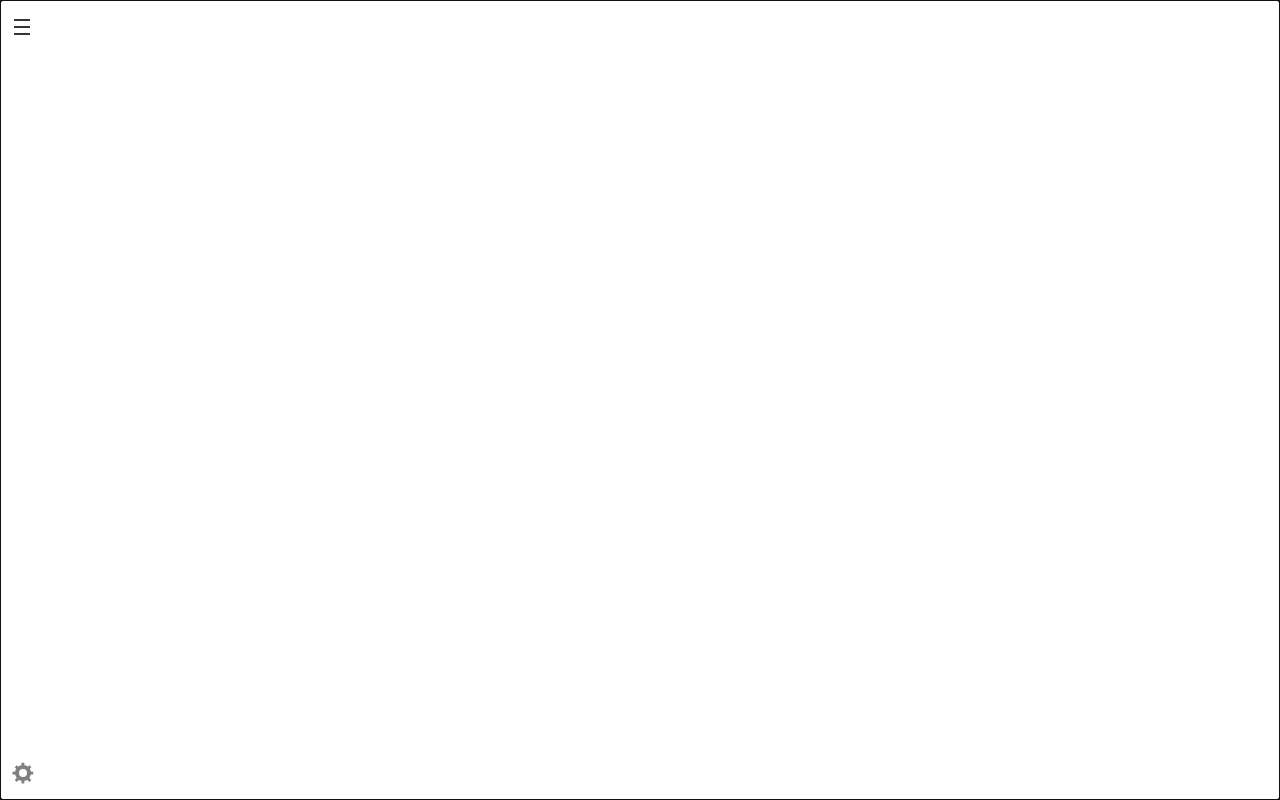
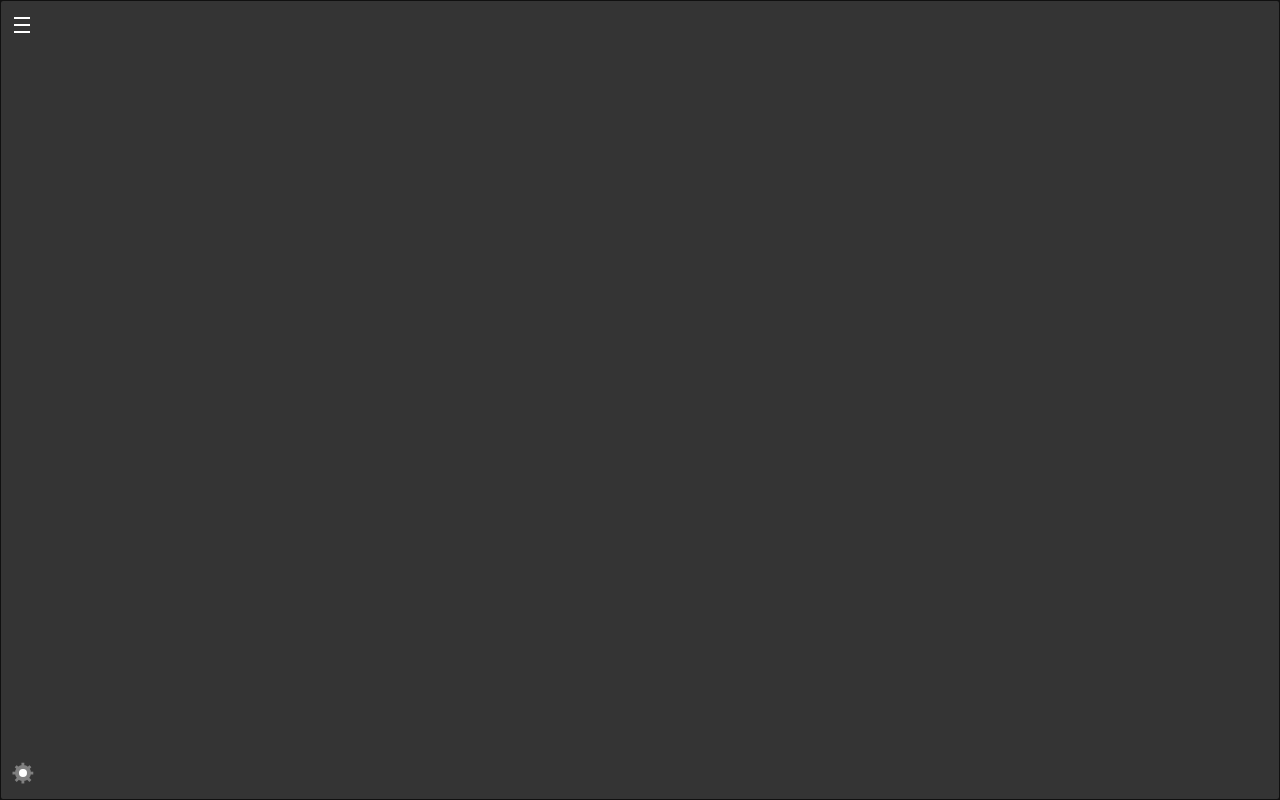
Before and after one commit to wildskyf/tab-notes, a browser extension: page newtab.html in a window 1280 px wide. Drawn offline with Linux system fonts and the light colour scheme.

Commit message:
fixed 1 frame of white

```diff
--- a/newtab.css
+++ b/newtab.css
@@ -1,7 +1,7 @@
 .hide { display: none !important; }
 
 body {
-  color: #343434;
+  background-color: #343434;
   padding: 0;
   margin: 0;
   overflow: hidden;
--- a/newtab.js
+++ b/newtab.js
@@ -1,5 +1,4 @@
 ;(() => {
-  //TODO: fix 1 frame of white screen when starting the app
 
   // FIXME: Should use uuid instead of index as key for storage
   /** DB
@@ -187,7 +186,6 @@
 			currentNoteId = 0
 			browser.storage.local.set({ list: data.list })
 			//save to gist
-			//TODO: fetch with timeout
 			if (navigator.onLine) {
 				fetch(`https://api.github.com/gists/${data.gistid}`, {
 					method: "PATCH",
@@ -197,7 +195,6 @@
 					},
 					body: JSON.stringify({
 						description: `Gist to sync your tab-notes data. Last updated at: ${new Date().toLocaleString()}`,
-						//TODO: check if the filter and join are needed
 						files: {"tab-notes.html": {content: data.list.map(note => `${note.content}\n\n<<${note.time}>>\n\n`).filter(c => c).join('')}}
 					})
 				}).then(async response => {
@@ -359,12 +356,11 @@
       }
 
       $migrate_btn.addEventListener('click', migrateBtnOnClick)
-
     }
 
-    const init = async () => {
-		data = await window.utils.loadPreference()
-		_render(true)
+	const _syncNotes = () => {
+		//TODO: if you worked in offline mode, first sync local changes to server, and don't overwrite local changes with server contents
+		//TODO: also add on the fly disconnecting and connecting to the internet (using timeoutable fetches, and periodic checking of the gist when offline)
 		//if it's synced with github, then load the data
 		if (navigator.onLine && data.gistid != undefined) {
 			fetch(`https://api.github.com/gists/${data.gistid}`, {
@@ -399,7 +395,13 @@
 				alert(`An error occured trying to load the note content: ${error}`)
 			})
 		}
+	}
 
+    const init = async () => {
+		data = await window.utils.loadPreference()
+		//render instantly so screen doesn't stay white
+		_render(true)
+		_syncNotes()
 		_renderAnnoucement()
 		_render(true)
 		_renderTheme()
```
